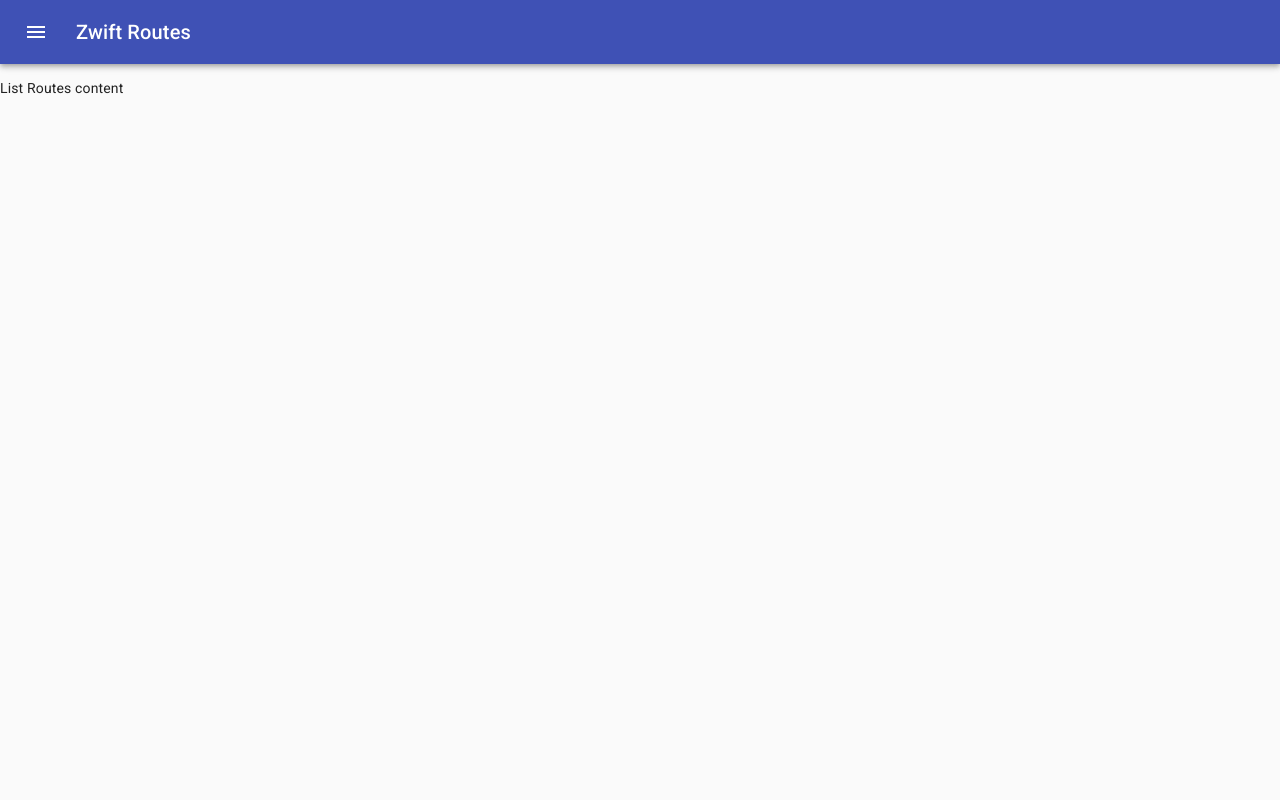
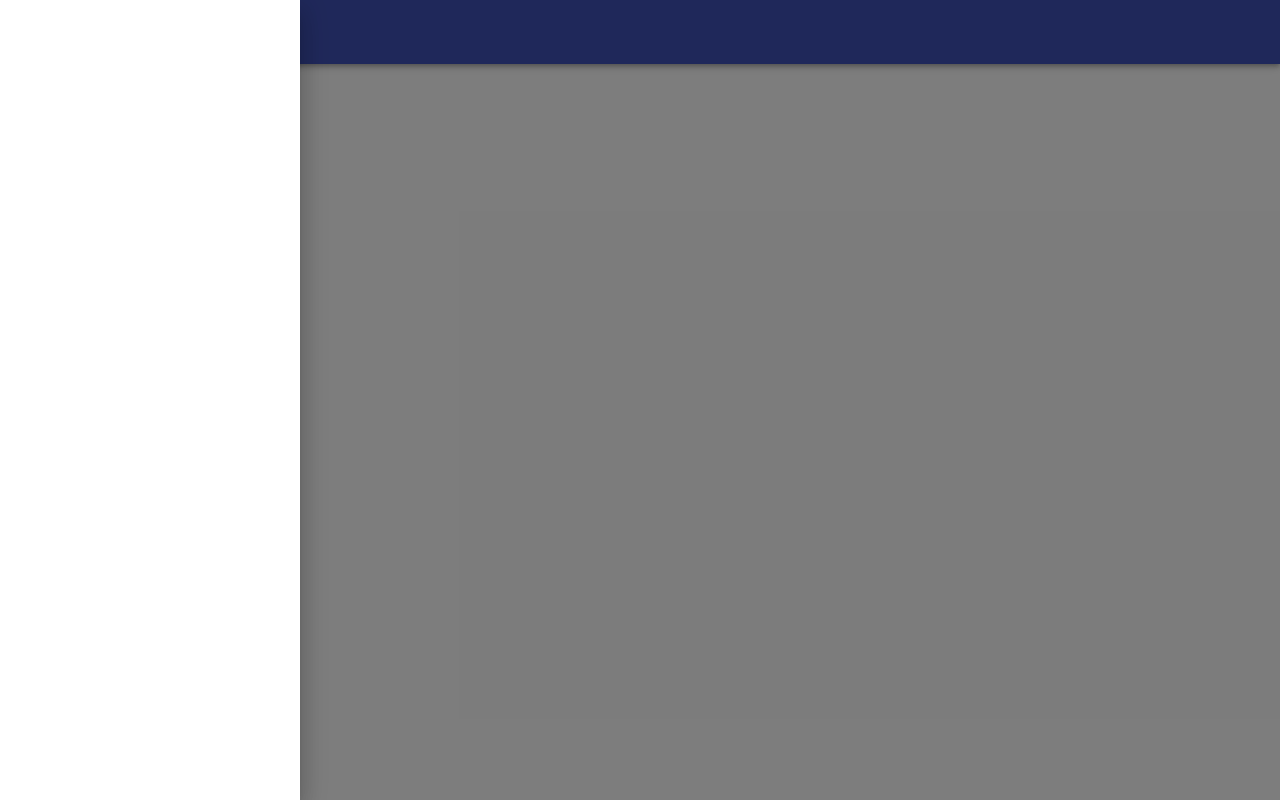
Before and after one commit to rosinbum/zwift-routes, a React (Create React App) app in the folder web/: page / in a window 1280 px wide. Both pictures are taken after a click on the button "menu". Built offline with nearby package versions, Linux system fonts and the light colour scheme.

Commit message:
Added settings drawer

```diff
--- a/web/src/components/list/index.tsx
+++ b/web/src/components/list/index.tsx
@@ -1,7 +1,7 @@
 import React from 'react';
 import ZwiftRoute from 'models/ZwiftRoute';
 
-interface ListViewProps {
+export interface ListRoutesProps {
   /**
    * The list of routes to display.
    */
@@ -17,12 +17,12 @@
  * Pure component to display the list of routes.
  * @param props component properties
  */
-const ListView: React.SFC<ListViewProps> = (props) => {
+const ListRoutesView: React.SFC<ListRoutesProps> = (props) => {
   return (
     <div className="listView">
-      <p>{JSON.stringify(props.routes, null, 2)}</p>
+      <pre>{JSON.stringify(props.routes, null, 2)}</pre>
     </div>
   );
 };
 
-export default ListView;
+export default ListRoutesView;
--- a/web/src/pages/list/index.tsx
+++ b/web/src/pages/list/index.tsx
@@ -1,26 +1,49 @@
 import React from 'react';
-import ApplicationBar, { ApplicationBarProps} from 'components/appbar';
+import { useHistory } from 'react-router-dom';
+import Drawer from '@material-ui/core/Drawer';
+import ApplicationBar from 'components/appbar';
+import ListRoutes, { ListRoutesProps } from 'components/list';
+import ZwiftRoute from 'models/ZwiftRoute';
 import useStyles from './stylesheet';
 
 const ListRoutesPage = () => {
   const style = useStyles();
+  const history = useHistory();
+  const [drawer, setDrawer] = React.useState(false);
 
-  const onLeftIconPressed = () => {
-    console.log('Menu icon pressed');
+  /**
+   * Event handler to open or close the drawer state.
+   */
+  const setDrawerState = (state: boolean) => () => {
+    setDrawer(state);
   };
 
-  const applicationBarProps: ApplicationBarProps = {
-    leftIcon: "menu",
-    onLeftIconPressed,
-    title: "Zwift Routes"
+  /**
+   * Event handler for pressing on a route in the list.
+   *
+   * @param route the route that was selected
+   */
+  const onSelectRoute = (route: ZwiftRoute) => {
+    history.push(`/route/${route.id}`);
+  };
+
+  const listRoutesProps: ListRoutesProps = {
+    routes: [{ id: "1", name: "Test", isCompleted: false }],
+    onSelectRoute
   };
 
   return (
     <div className={style.root}>
-      <ApplicationBar {...applicationBarProps} />
+      <ApplicationBar
+        leftIcon="menu"
+        onLeftIconPressed={setDrawerState(true)}
+        title="Zwift Routes" />
       <div className={style.content}>
-        <p>List Routes content</p>
+        <ListRoutes {...listRoutesProps} />
       </div>
+      <Drawer anchor="left" open={drawer} onClose={setDrawerState(false)}>
+        <div style={{ minWidth: '300px' }}/>
+      </Drawer>
     </div>
   );
 };
```
